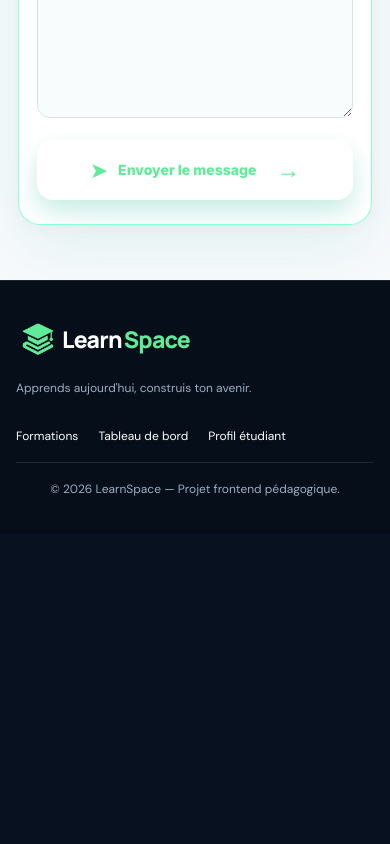
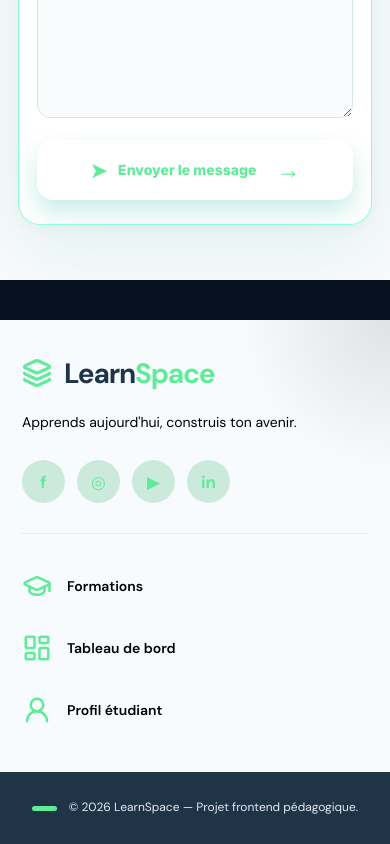
Before and after one commit to husseindiallo65-byte/learnspace-elearning, a React (Vite) app: page / in a window 390 px wide. Shown: the part 5788-6632 px from the top of the page. Before the commit the page ends 6321 px from the top, so only its background shows below. Built offline with nearby package versions, Linux system fonts and the light colour scheme.

Commit message:
Mise à jour du projet LearnSpace

```diff
--- a/package.json
+++ b/package.json
@@ -9,6 +9,7 @@
     "preview": "vite preview"
   },
   "dependencies": {
+    "lucide-react": "^1.60.0",
     "react": "^18.3.1",
     "react-dom": "^18.3.1",
     "react-router-dom": "^6.28.0"
--- /dev/null
+++ b/src/components/Footer.css
@@ -0,0 +1,312 @@
+/* ===== FOOTER LEARNSPACE ===== */
+
+.learnspace-footer {
+  --footer-green: #5FEB98;
+  --footer-dark: #203448;
+  --footer-text: #000000;
+  --footer-muted: #000000;
+
+  width: 100%;
+  margin-top: 70px;
+  background: #ffffff;
+  color: var(--footer-text);
+  font-family: inherit;
+  overflow: hidden;
+}
+
+.footer-main {
+  position: relative;
+  display: grid;
+  grid-template-columns: 1fr 1fr;
+  align-items: center;
+  gap: 55px;
+  max-width: 1440px;
+  margin: 0 auto;
+  padding: 65px 7%;
+  background:
+    radial-gradient(
+      circle at 100% 0%,
+      rgba(40, 54, 46, 0.12),
+      transparent 25%
+    ),
+    #f8fbfd;
+}
+
+.footer-brand {
+  padding-right: 35px;
+  border-right: 1px solid #e3eaf0;
+}
+
+.footer-logo {
+  display: inline-flex;
+  align-items: center;
+  gap: 12px;
+  color: var(--footer-dark);
+  font-size: 34px;
+  font-weight: 800;
+  text-decoration: none;
+  letter-spacing: -1.2px;
+}
+
+.footer-logo-icon {
+  display: flex;
+  align-items: center;
+  justify-content: center;
+  color: var(--footer-green);
+}
+
+.footer-logo-accent {
+  color: #5FEB98;
+}
+
+.footer-description {
+  margin: 17px 0 25px;
+  color: var(--footer-muted);
+  font-size: 15px;
+  line-height: 1.8;
+}
+
+.footer-socials {
+  display: flex;
+  align-items: center;
+  flex-wrap: wrap;
+  gap: 12px;
+}
+
+.footer-socials a {
+  display: flex;
+  align-items: center;
+  justify-content: center;
+  width: 43px;
+  height: 43px;
+  border-radius: 50%;
+  background: rgba(7, 153, 66, 0.18);
+  color: #5feb98;
+  font-size: 17px;
+  font-weight: 700;
+  text-decoration: none;
+  transition:
+    background 0.25s ease,
+    color 0.25s ease,
+    transform 0.25s ease;
+}
+
+.footer-socials a:hover {
+  background: var(--footer-green);
+  color: #123c2b;
+  transform: translateY(-4px);
+}
+
+.footer-navigation {
+  display: flex;
+  align-items: center;
+  justify-content: space-between;
+  gap: 25px;
+}
+
+.footer-nav-link {
+  position: relative;
+  display: flex;
+  flex-direction: column;
+  align-items: center;
+  gap: 15px;
+  padding: 12px 4px 20px;
+  color: var(--footer-text);
+  font-size: 15px;
+  font-weight: 600;
+  text-align: center;
+  text-decoration: none;
+  transition: color 0.25s ease;
+}
+
+.footer-nav-link svg {
+  color: #5feb98;
+  transition: transform 0.25s ease;
+}
+
+.footer-nav-link::after {
+  position: absolute;
+  bottom: 4px;
+  left: 50%;
+  width: 0;
+  height: 4px;
+  border-radius: 10px;
+  background: var(--footer-green);
+  content: "";
+  transform: translateX(-50%);
+  transition: width 0.25s ease;
+}
+
+.footer-nav-link:hover {
+  color: #5feb98;
+}
+
+.footer-nav-link:hover svg {
+  transform: translateY(-3px);
+}
+
+.footer-nav-link:hover::after {
+  width: 45px;
+}
+
+.footer-bottom {
+  position: relative;
+  background: var(--footer-dark);
+  color: #f1f7fc;
+}
+
+.footer-bottom-content {
+  display: flex;
+  align-items: center;
+  justify-content: space-between;
+  gap: 25px;
+  max-width: 1440px;
+  min-height: 115px;
+  margin: 0 auto;
+  padding: 25px 7%;
+}
+
+.footer-copyright {
+  display: flex;
+  align-items: center;
+  gap: 25px;
+  flex: 1;
+  justify-content: center;
+}
+
+.footer-accent-line {
+  display: block;
+  flex-shrink: 0;
+  width: 55px;
+  height: 5px;
+  border-radius: 10px;
+  background: var(--footer-green);
+}
+
+.footer-copyright p {
+  margin: 0;
+  color: #e2eaf2;
+  font-size: 14px;
+  line-height: 1.8;
+}
+
+.footer-scroll-top {
+  display: flex;
+  flex-shrink: 0;
+  align-items: center;
+  justify-content: center;
+  width: 48px;
+  height: 48px;
+  border: none;
+  border-radius: 50%;
+  background: var(--footer-green);
+  color: #143c2a;
+  cursor: pointer;
+  transition:
+    transform 0.25s ease,
+    box-shadow 0.25s ease,
+    background 0.25s ease;
+}
+
+.footer-scroll-top:hover {
+  background: #43dc85;
+  transform: translateY(-4px);
+  box-shadow: 0 8px 20px rgba(67, 220, 133, 0.20);
+}
+
+@media (max-width: 900px) {
+  .footer-main {
+    grid-template-columns: 1fr;
+    gap: 35px;
+    padding: 45px 6%;
+  }
+
+  .footer-brand {
+    padding-right: 0;
+    padding-bottom: 30px;
+    border-right: none;
+    border-bottom: 1px solid #e3eaf0;
+  }
+
+  .footer-navigation {
+    justify-content: flex-start;
+    flex-wrap: wrap;
+    gap: 35px;
+  }
+
+  .footer-nav-link {
+    min-width: 120px;
+  }
+}
+
+@media (max-width: 560px) {
+  .learnspace-footer {
+    margin-top: 40px;
+  }
+
+  .footer-main {
+    padding: 35px 22px;
+    gap: 25px;
+  }
+
+  .footer-logo {
+    font-size: 28px;
+  }
+
+  .footer-logo-icon svg {
+    width: 30px;
+    height: 30px;
+  }
+
+  .footer-description {
+    font-size: 14px;
+  }
+
+  .footer-navigation {
+    display: grid;
+    grid-template-columns: 1fr;
+    gap: 8px;
+  }
+
+  .footer-nav-link {
+    flex-direction: row;
+    justify-content: flex-start;
+    gap: 15px;
+    min-width: 0;
+    padding: 12px 0;
+    text-align: left;
+  }
+
+  .footer-nav-link::after {
+    display: none;
+  }
+
+  .footer-nav-link span {
+    font-size: 14px;
+  }
+
+  .footer-bottom-content {
+    min-height: auto;
+    padding: 25px 22px;
+    gap: 15px;
+  }
+
+  .footer-copyright {
+    align-items: flex-start;
+    gap: 12px;
+  }
+
+  .footer-accent-line {
+    width: 25px;
+    margin-top: 9px;
+  }
+
+  .footer-copyright p {
+    font-size: 12px;
+  }
+
+  .footer-scroll-top {
+    width: 42px;
+    height: 42px;
+  }
+}
--- a/src/components/Footer.jsx
+++ b/src/components/Footer.jsx
@@ -1,20 +1,78 @@
 import { Link } from "react-router-dom";
+import {
+  GraduationCap,
+  LayoutDashboard,
+  UserRound,
+  Layers3,
+} from "lucide-react";
+import "./Footer.css";
 
-export default function Footer() {
+function Footer() {
   return (
-    <footer className="site-footer">
-      <div className="container footer-inner">
-        <div>
-          <Link to="/" className="brand"><span className="brand-icon" aria-hidden="true" />Learn<span>Space</span></Link>
-          <p>Apprends aujourd'hui, construis ton avenir.</p>
+    <footer className="learnspace-footer">
+      <div className="footer-main">
+        <div className="footer-brand">
+          <Link to="/" className="footer-logo">
+            <div className="footer-logo-icon">
+              <Layers3 size={36} strokeWidth={2.5} />
+            </div>
+
+            <span>
+              Learn<span className="footer-logo-accent">Space</span>
+            </span>
+          </Link>
+
+          <p className="footer-description">
+            Apprends aujourd'hui, construis ton avenir.
+          </p>
+
+          <div className="footer-socials">
+            <a href="https://www.facebook.com/" aria-label="Facebook">
+              f
+            </a>
+            <a href="https://www.instagram.com/" aria-label="Instagram">
+              ◎
+            </a>
+            <a href="https://www.youtube.com/" aria-label="YouTube">
+              ▶
+            </a>
+            <a href="https://www.linkedin.com/" aria-label="LinkedIn">
+              in
+            </a>
+          </div>
         </div>
-        <div className="footer-links">
-          <Link to="/formations">Formations</Link>
-          <Link to="/dashboard">Tableau de bord</Link>
-          <Link to="/profil">Profil étudiant</Link>
+
+        <nav className="footer-navigation" aria-label="Navigation du pied de page">
+          <Link to="/formations" className="footer-nav-link">
+            <GraduationCap size={30} />
+            <span>Formations</span>
+          </Link>
+
+          <Link to="/dashboard" className="footer-nav-link">
+            <LayoutDashboard size={30} />
+            <span>Tableau de bord</span>
+          </Link>
+
+          <Link to="/profile" className="footer-nav-link">
+            <UserRound size={30} />
+            <span>Profil étudiant</span>
+          </Link>
+        </nav>
+      </div>
+
+      <div className="footer-bottom">
+        <div className="footer-bottom-content">
+          <div className="footer-copyright">
+            <span className="footer-accent-line"></span>
+            <p>
+              © {new Date().getFullYear()} LearnSpace — Projet frontend
+              pédagogique.
+            </p>
+          </div>
         </div>
-        <small>© {new Date().getFullYear()} LearnSpace — Projet frontend pédagogique.</small>
       </div>
     </footer>
   );
 }
+
+export default Footer;
```
Also changed, not shown: src/pages/Dashboard/Dashboard.jsx (+15 -1 lines), 1 other file (tests, documents, lock files or other folders).
